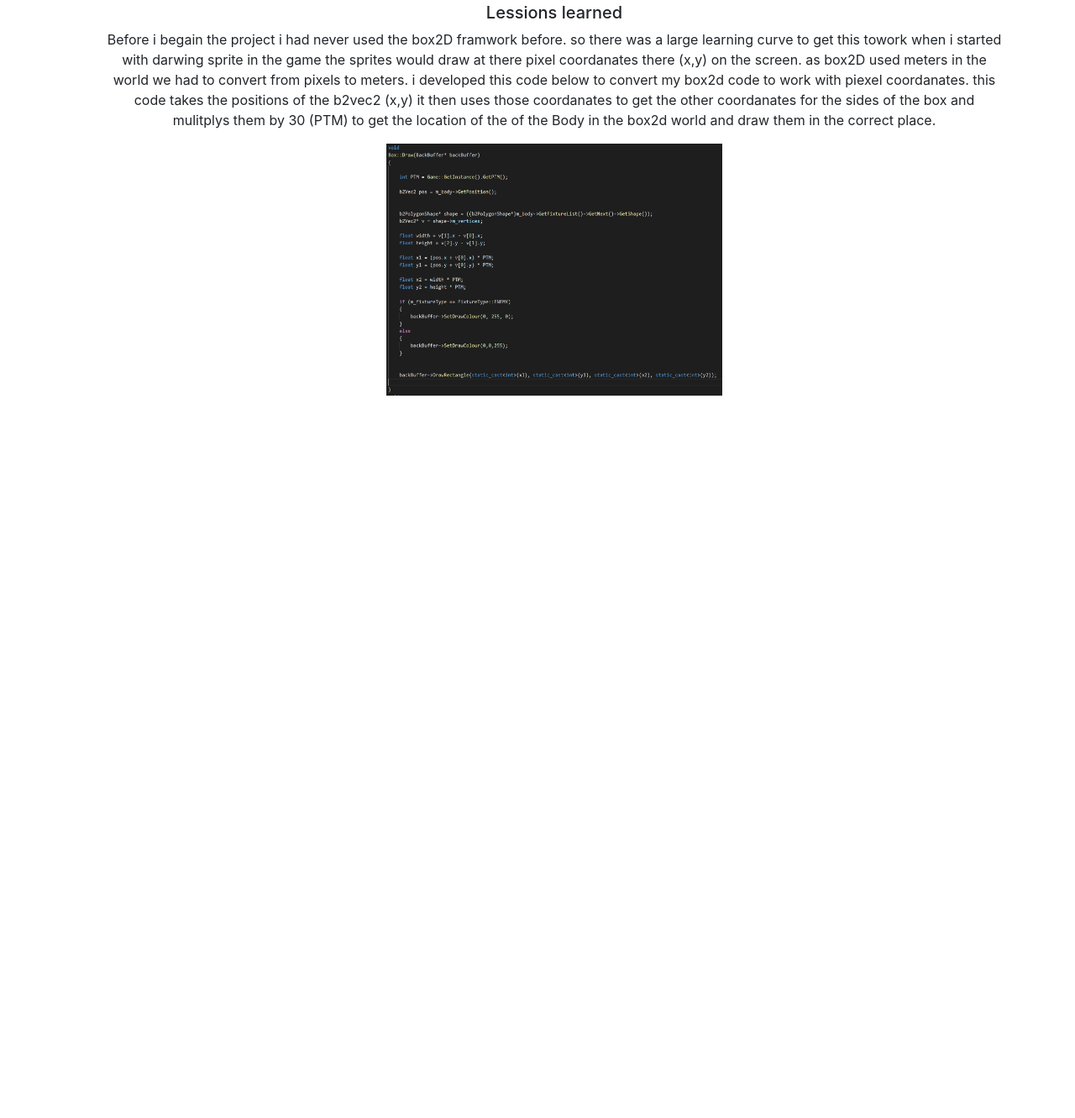
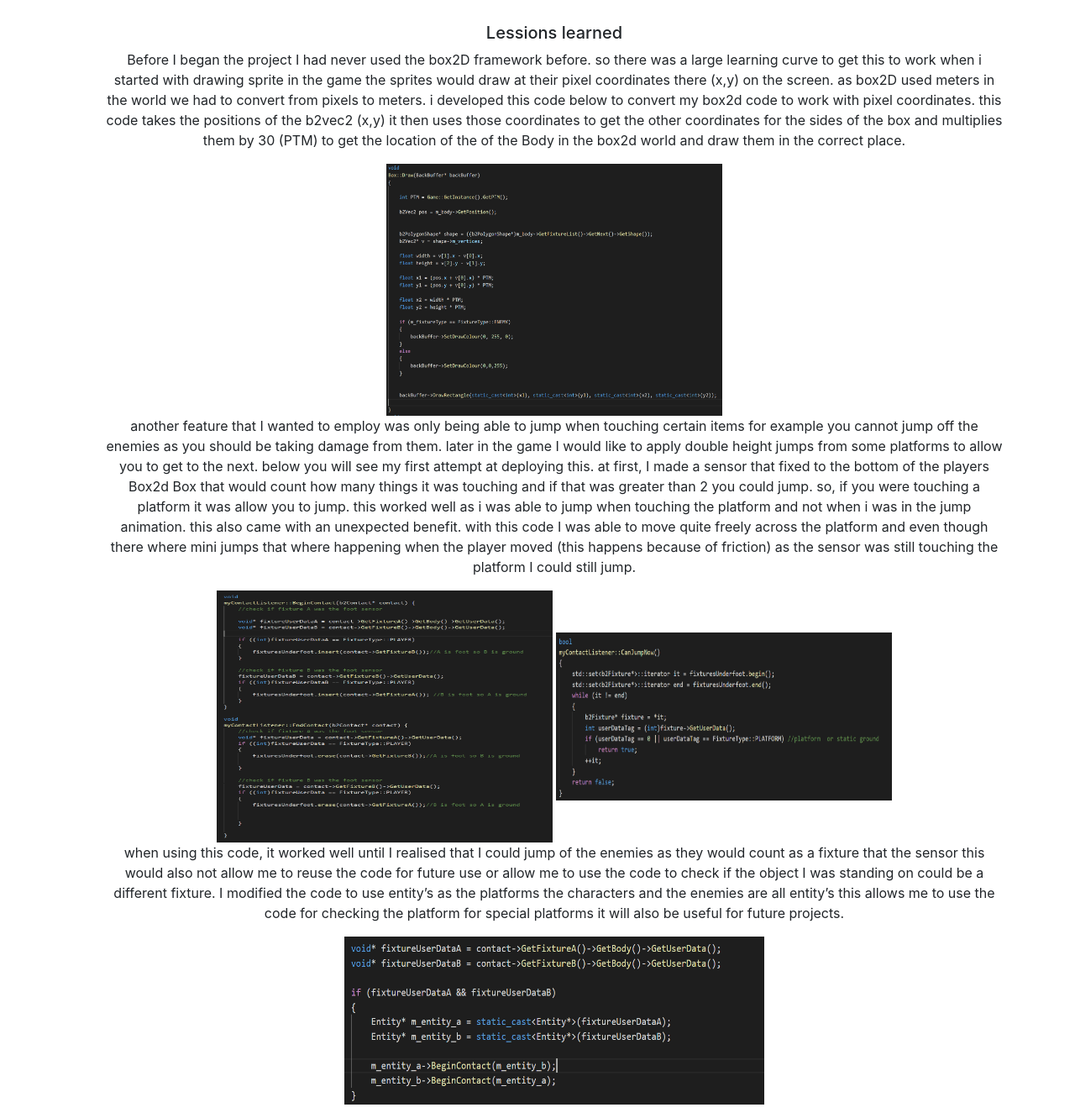
Before and after one commit to Red-dr/Red-dr.github.io, a website: page index.html in a window 1280 px wide. Shown: the part 756-2087 px from the top of the page at 84% size. Before the commit the page ends 1243 px from the top, so only its background shows below. Drawn offline with Linux system fonts and the light colour scheme; files whose address does not match are found by name.

Commit message:
update more info

```diff
--- a/index.html
+++ b/index.html
@@ -58,15 +58,16 @@
         <ul class="list-unstyled">
           <li>Current Project</li>
           <li>
-            <p>This is the game that i have been working on. I have called it Darknight. It uses Box2D for the in world physics,
-            as well as Fmod for the sound and SDL for rendering.
-            Around every sprite is a box that handles the collision between the objects. This is in the world of Box2D, which also controls
-            the gravity and the movement of the sprites. The player sprite moves by using ApplyLinearImpulse().
-            The enemies(the guys in red) have no AI and the collision between the player and the enemies do not register an event.
-            Currently there is no player sprite moving right for attack, movment and jumping. The attack animation currently
-            spawns a box2d body as a sensor right in front of the player. This then collides with every thing around it
-            but only registers if the the box happens to collide with enemies. This is a work in progress and will be completed
-            within the next few months.
+            <p>This is the game that i have been working on. I have called it Darknight. It uses Box2D for the in-world physics,
+              as well as Fmod for the sound and SDL for rendering.
+              Around every sprite is a box that handles the collision between the objects. This is in the world of Box2D, which also controls
+              the gravity and the movement of the sprites. The player sprite moves by using ApplyLinearImpulse().
+              The enemies (the guys in red) have no AI and the collision between the player and the enemies do not register an event.
+              Currently there is no player sprite moving right for attack, movement and jumping. The attack animation currently
+              spawns a box2d body as a sensor right in front of the player. This then collides with everything around it
+              but only registers if the box happens to collide with enemies. This is a work in progress and will be completed
+              within the next few months.
+
             </p>
 
             <object width="560" height="315" data="https://www.youtube.com/embed/D-ccSnFveA4"></object>
@@ -74,16 +75,45 @@
               <h5 class="mt-5">Lessions learned</h5>
 
               <p>
-                  Before i begain the project i had never used the box2D framwork before. so there was a large learning curve to get this towork
-                  when i started with darwing sprite in the game the sprites would draw at there pixel coordanates there (x,y) on the screen.
-                  as box2D used meters in the world we had to convert from pixels to meters. i developed this code below to convert my box2d code to work with piexel coordanates.
-                  this code takes the positions of the b2vec2 (x,y) it then uses those coordanates to get the other coordanates for the sides of the box and mulitplys them by
-                  30 (PTM) to get the location of the of the Body in the box2d world and draw them in the correct place.
+                Before I began the project I had never used the box2D framework before. so there was a large learning curve to get this to work
+                when i started with drawing sprite in the game the sprites would draw at their pixel coordinates there (x,y) on the screen.
+                as box2D used meters in the world we had to convert from pixels to meters. i developed this code below to convert my box2d code to work with pixel coordinates.
+                this code takes the positions of the b2vec2 (x,y) it then uses those coordinates to get the other coordinates for the sides of the box and multiplies them by
+                30 (PTM) to get the location of the of the Body in the box2d world and draw them in the correct place.
+
 
               </p>
               <div class="container">
                   <img src="images/drawingbox2d.PNG" alt="box2d drawing code" width="400" height="300">
               </div>
+
+              <p>
+                  another feature that I wanted to employ was only being able to jump when touching certain items for example you cannot jump off the enemies as you should be
+                  taking damage from them. later in the game I would like to apply double height jumps from some platforms to allow you to get to the next.
+                  below you will see my first attempt at deploying this. at first, I made a sensor that fixed to the bottom of the players Box2d Box that would count how many
+                  things it was touching and if that was greater than 2 you could jump. so, if you were touching a platform it was allow you to jump. this worked well
+                  as i was able to jump when touching the platform and not when i was in the jump animation. this also came with an unexpected benefit. with this code I was able to
+                  move quite freely across the platform and even though there where mini jumps that where happening when the player moved (this happens because of friction)
+                  as the sensor was still touching the platform I could still jump.
+              </p>
+
+              <div class="container">
+
+                  <img src="images/contactlistner.PNG" alt="contact listener code" width="400" height="300">
+                  <img src="images/canjumpnow.PNG" alt="canjumpnow" width="400" height="200">
+              </div>
+              <p>
+                  when using this code, it worked well until I realised that I could jump of the enemies as they would count as a fixture that the sensor
+                  this would also not allow me to reuse the code for future use or allow me to use the code to check if the object I was standing on could be a different
+                  fixture.
+                  I modified the code to use entity’s as the platforms the characters and the enemies are all entity’s this allows me to use the code for checking the
+                  platform for special platforms it will also be useful for future projects.
+
+              </p>
+              <div>
+                  <img src="images/contactlistnerentitys.PNG" alt="canjumpnow" width="500" height="200">
+              </div>
+
 
             </ul>
           </li>
```
Also changed, not shown: images/canjumpnow.PNG (added), images/contactlistner.PNG (added), images/contactlistnerentitys.PNG (added).
